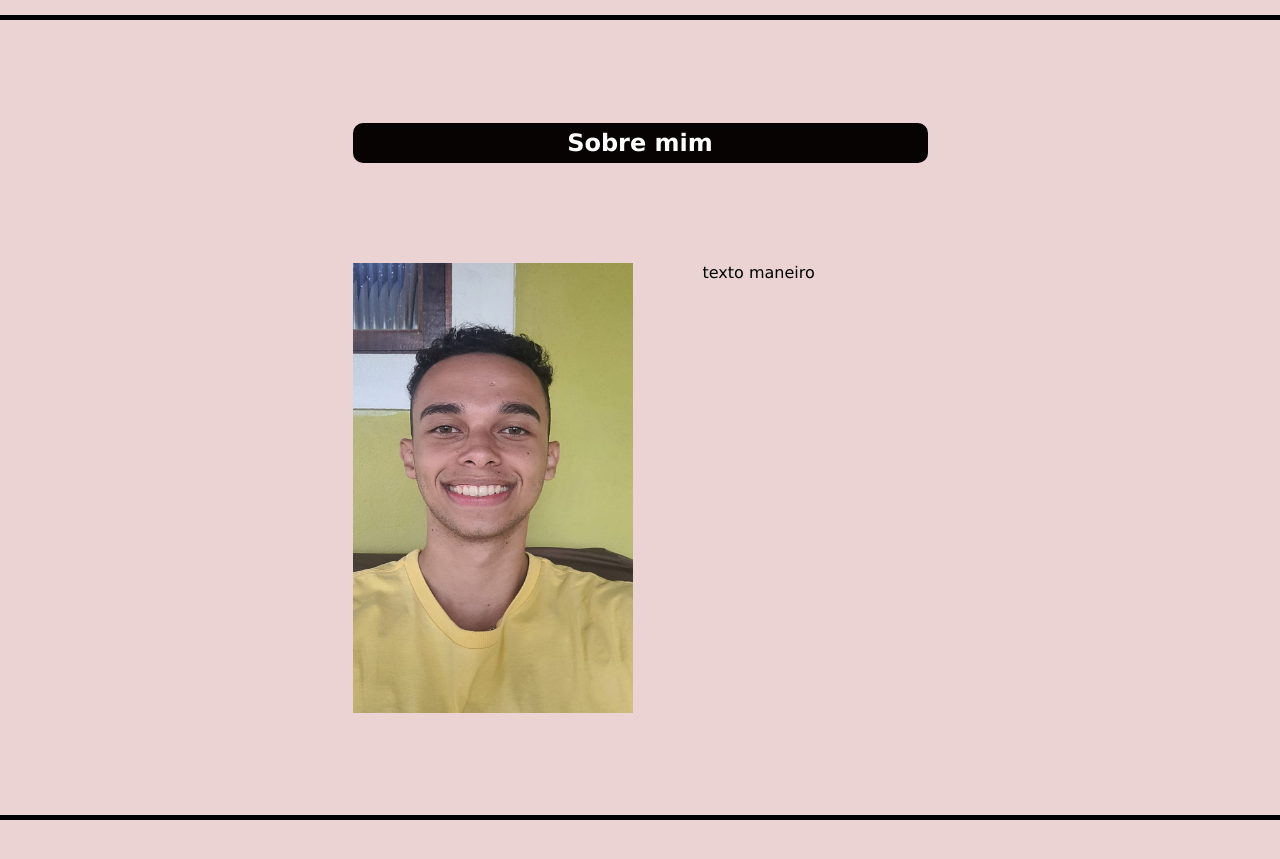
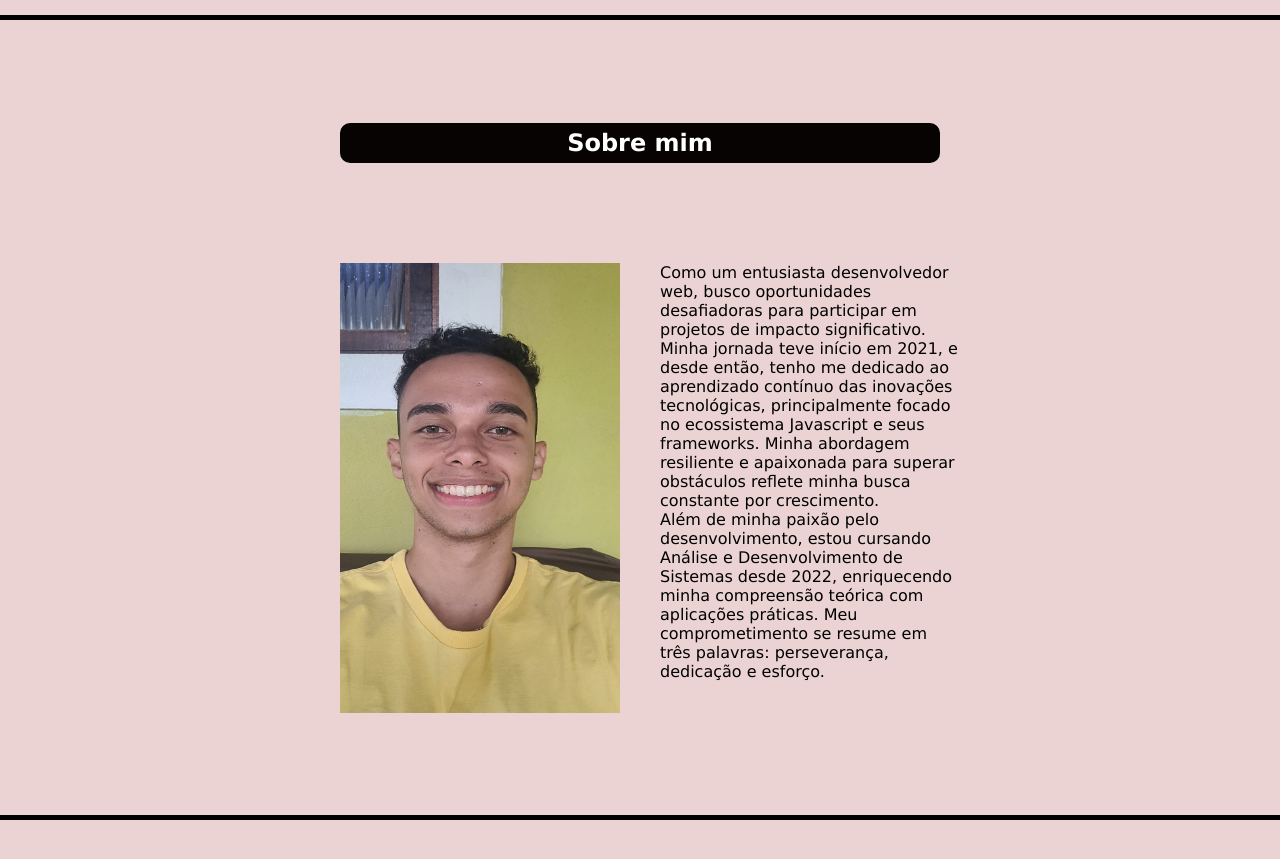
Before and after one commit to guilherme-a-pinheiro/portifolio-vue, a Vue app: page / in a window 1280 px wide. Shown: the part 780-1639 px from the top of the page. Built offline with nearby package versions, Linux system fonts and the light colour scheme.

Commit message:
sobre mim pronto

```diff
--- a/src/components/SobreMim.vue
+++ b/src/components/SobreMim.vue
@@ -6,7 +6,9 @@
         </div>
         <div class="text_img">
             <img src="../../public/imgs/image-perfil.jpeg" alt="">
-            <p>texto maneiro</p>
+            <p>Como um entusiasta desenvolvedor web, busco oportunidades desafiadoras para participar em projetos de impacto significativo. Minha jornada teve início em 2021, e desde então, tenho me dedicado ao aprendizado contínuo das inovações tecnológicas, principalmente focado no ecossistema Javascript e seus frameworks. Minha abordagem resiliente e apaixonada para superar obstáculos reflete minha busca constante por crescimento.<br>
+            Além de minha paixão pelo desenvolvimento, estou cursando Análise e Desenvolvimento de Sistemas desde 2022, enriquecendo minha compreensão teórica com aplicações práticas. Meu comprometimento se resume em três palavras: perseverança, dedicação e esforço.
+            </p>
         </div>
     </div>
   </div>
@@ -28,7 +30,7 @@ export default {
     }
 
     .container {
-        width: 575px;
+        max-width: 600px;
     }
 
     .text_img {
@@ -37,7 +39,8 @@ export default {
     }
 
     .text_img p {
-        margin: 0px 70px;
+        margin: 0px 0px 0px 40px;
+        max-width: 300px;
     }
 
     .text_img img {
@@ -47,7 +50,7 @@ export default {
 
     .title h2 {
         background: #070303;
-        width: 575px;
+        width: 600px;
         text-align: center;
         color: #fff;
         padding: 6px;
```
